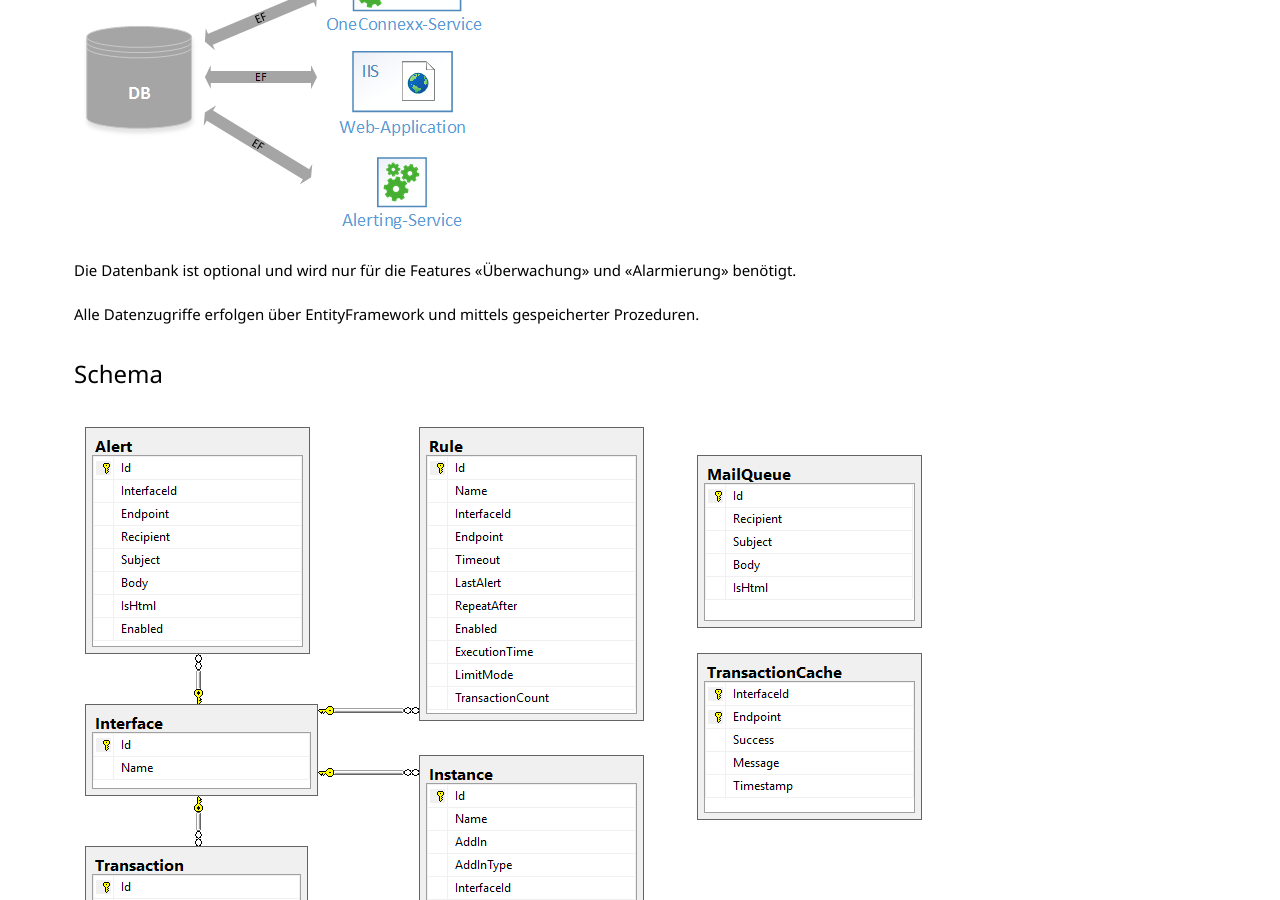
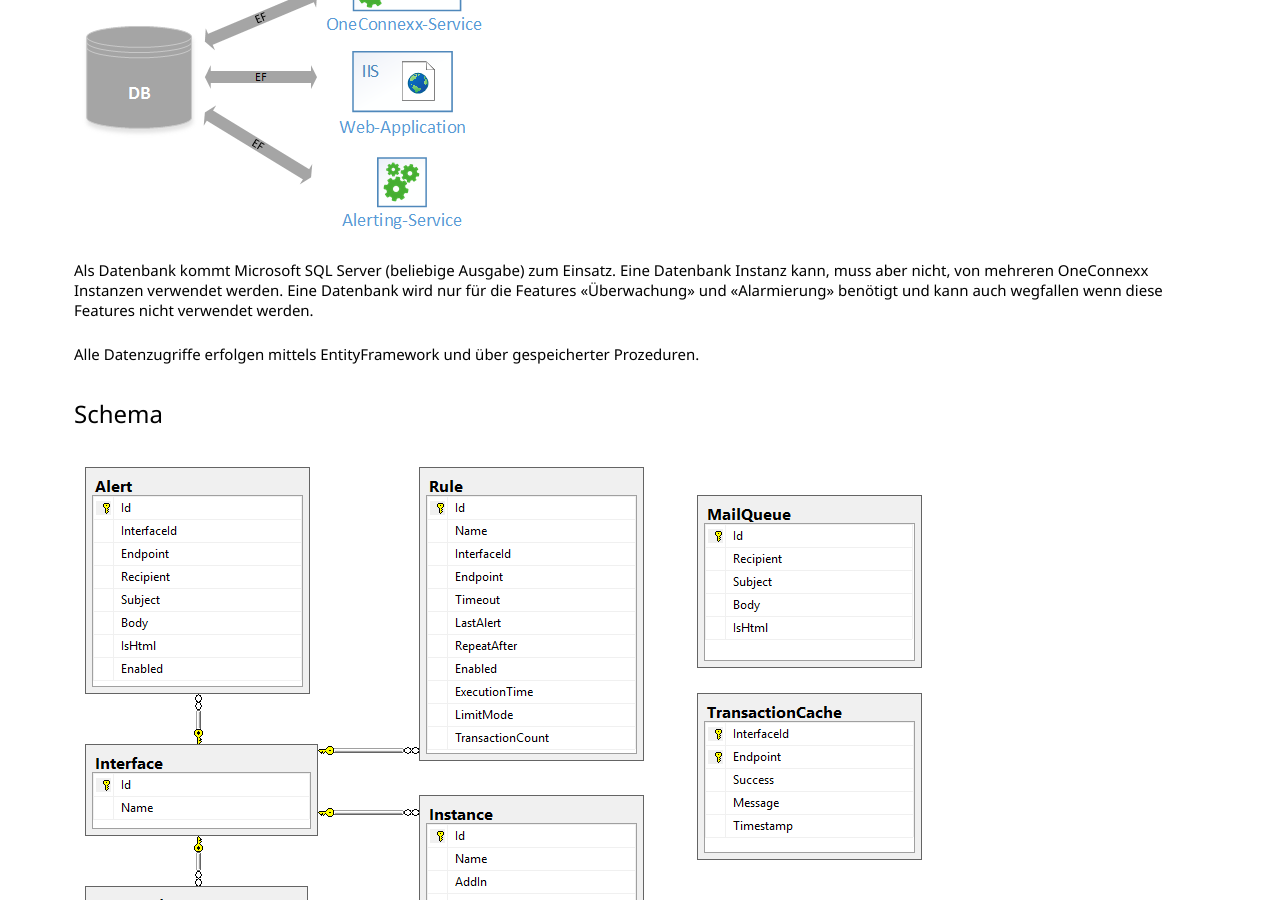
Before and after one commit to primesoft-group/oneconnexx-docs, a Jekyll site: the page built from _pages/architecture/de/overview.md, in a window 1280 px wide and 900 px high, scrolled down 4217 px. Built offline with Jekyll 4.4.1, drawn with Linux system fonts in a browser that asks for light colours; nearby versions of some CDN libraries; some web fonts are replaced.

Commit message:
Architektur

```diff
--- a/_pages/architecture/de/overview.md
+++ b/_pages/architecture/de/overview.md
@@ -109,9 +109,11 @@ ist wie der OneConnexx-Service.
 
 ![x]({{ site.baseurl }}/assets/content-images/architecture/de/db.png "Datenbank")
 
-Die Datenbank ist optional und wird nur für die Features «Überwachung» und «Alarmierung» benötigt.
+Als Datenbank kommt Microsoft SQL Server (beliebige Ausgabe) zum Einsatz. Eine Datenbank Instanz kann, muss aber nicht,
+von mehreren OneConnexx Instanzen verwendet werden. Eine Datenbank wird nur für die Features «Überwachung» und «Alarmierung»
+benötigt und kann auch wegfallen wenn diese Features nicht verwendet werden.
 
-Alle Datenzugriffe erfolgen über EntityFramework und mittels gespeicherter Prozeduren.
+Alle Datenzugriffe erfolgen mittels EntityFramework und über gespeicherter Prozeduren.
 
 #### Schema
 
```
